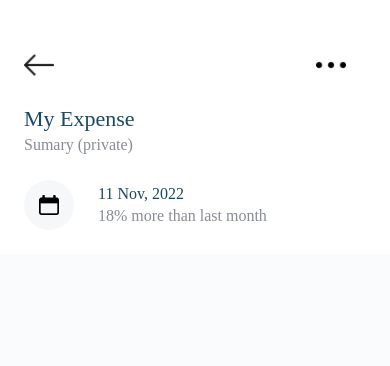
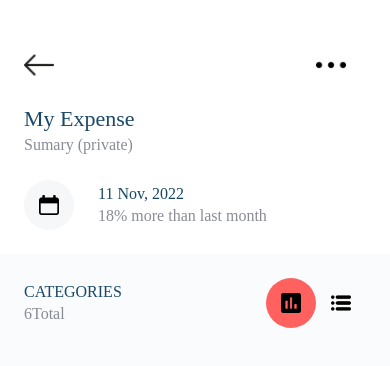
Before and after one commit to phucloc2107/Expense-Tracker, a React Native app: screen /Home in a window 390 px wide. Shown: the top 366 px of the page. Built offline with nearby package versions, Linux system fonts and the light colour scheme.

Commit message:
update Category Header

```diff
--- a/screens/Home.js
+++ b/screens/Home.js
@@ -1,9 +1,213 @@
-import React from 'react';
+import React, { useState } from 'react';
 import { View, Text, TouchableOpacity, Image } from 'react-native';
 
 import { COLORS, FONTS, SIZES, icons } from '../constants';
 
 const Home = () => {
+
+    // Dummy Date
+    const confirmStatus = "C"
+    const pendingStatus = "P"
+
+    let categoriesData = [
+        {
+            id: 1,
+            name: "Education",
+            icon: icons.education,
+            color: COLORS.yellow,
+            expenses: [
+                {
+                    id: 1,
+                    title: "Tuition Fee",
+                    description: "Tuition fee",
+                    location: "ByProgrammers' tuition center",
+                    total: 100.00,
+                    status: pendingStatus
+                },
+                {
+                    id: 2,
+                    title: "Arduino",
+                    description: "Hardward",
+                    location: "ByProgrammers' tuition center",
+                    total: 30.00,
+                    status: pendingStatus
+                },
+                {
+                    id: 3,
+                    title: "Javascript Books",
+                    description: "Javascript books",
+                    location: "ByProgrammers' Book Store",
+                    total: 20.00,
+                    status: confirmStatus
+                },
+                {
+                    id: 4,
+                    title: "PHP Books",
+                    description: "PHP books",
+                    location: "ByProgrammers' Book Store",
+                    total: 20.00,
+                    status: confirmStatus
+                }
+            ],
+        },
+        {
+            id: 2,
+            name: "Nutrition",
+            icon: icons.food,
+            color: COLORS.lightBlue,
+            expenses: [
+                {
+                    id: 5,
+                    title: "Vitamins",
+                    description: "Vitamin",
+                    location: "ByProgrammers' Pharmacy",
+                    total: 25.00,
+                    status: pendingStatus,
+                },
+
+                {
+                    id: 6,
+                    title: "Protein powder",
+                    description: "Protein",
+                    location: "ByProgrammers' Pharmacy",
+                    total: 50.00,
+                    status: confirmStatus,
+                },
+
+            ],
+        },
+        {
+            id: 3,
+            name: "Child",
+            icon: icons.baby_car,
+            color: COLORS.darkgreen,
+            expenses: [
+                {
+                    id: 7,
+                    title: "Toys",
+                    description: "toys",
+                    location: "ByProgrammers' Toy Store",
+                    total: 25.00,
+                    status: confirmStatus,
+                },
+                {
+                    id: 8,
+                    title: "Baby Car Seat",
+                    description: "Baby Car Seat",
+                    location: "ByProgrammers' Baby Care Store",
+                    total: 100.00,
+                    status: pendingStatus,
+                },
+                {
+                    id: 9,
+                    title: "Pampers",
+                    description: "Pampers",
+                    location: "ByProgrammers' Supermarket",
+                    total: 100.00,
+                    status: pendingStatus,
+                },
+                {
+                    id: 10,
+                    title: "Baby T-Shirt",
+                    description: "T-Shirt",
+                    location: "ByProgrammers' Fashion Store",
+                    total: 20.00,
+                    status: pendingStatus,
+                },
+            ],
+        },
+        {
+            id: 4,
+            name: "Beauty & Care",
+            icon: icons.healthcare,
+            color: COLORS.peach,
+            expenses: [
+                {
+                    id: 11,
+                    title: "Skin Care product",
+                    description: "skin care",
+                    location: "ByProgrammers' Pharmacy",
+                    total: 10.00,
+                    status: pendingStatus,
+                },
+                {
+                    id: 12,
+                    title: "Lotion",
+                    description: "Lotion",
+                    location: "ByProgrammers' Pharmacy",
+                    total: 50.00,
+                    status: confirmStatus,
+                },
+                {
+                    id: 13,
+                    title: "Face Mask",
+                    description: "Face Mask",
+                    location: "ByProgrammers' Pharmacy",
+                    total: 50.00,
+                    status: pendingStatus,
+                },
+                {
+                    id: 14,
+                    title: "Sunscreen cream",
+                    description: "Sunscreen cream",
+                    location: "ByProgrammers' Pharmacy",
+                    total: 50.00,
+                    status: pendingStatus,
+                },
+            ],
+        },
+        {
+            id: 5,
+            name: "Sports",
+            icon: icons.sports_icon,
+            color: COLORS.purple,
+            expenses: [
+                {
+                    id: 15,
+                    title: "Gym Membership",
+                    description: "Monthly Fee",
+                    location: "ByProgrammers' Gym",
+                    total: 45.00,
+                    status: pendingStatus,
+                },
+                {
+                    id: 16,
+                    title: "Gloves",
+                    description: "Gym Equipment",
+                    location: "ByProgrammers' Gym",
+                    total: 15.00,
+                    status: confirmStatus,
+                },
+            ],
+        },
+        {
+            id: 6,
+            name: "Clothing",
+            icon: icons.cloth_icon,
+            color: COLORS.red,
+            expenses: [
+                {
+                    id: 17,
+                    title: "T-Shirt",
+                    description: "Plain Color T-Shirt",
+                    location: "ByProgrammers' Mall",
+                    total: 20.00,
+                    status: pendingStatus,
+                },
+                {
+                    id: 18,
+                    title: "Jeans",
+                    description: "Blue Jeans",
+                    location: "ByProgrammers' Mall",
+                    total: 50.00,
+                    status: confirmStatus,
+                },
+            ],
+        }
+    ]
+
+    const [categories, setCategories] = React.useState(categoriesData);
+    const [viewMode, setViewMode] = React.useState("chart");
 
     function renderNavBar() {
         return (
@@ -90,6 +294,66 @@ const Home = () => {
         )
     }
 
+    function renderCategoryHeaderSection() {
+        return (
+            <View style={{
+                flexDirection: 'row',
+                justifyContent: 'space-between',
+                alignItems: 'center',
+                padding: SIZES.padding
+            }}>
+                {/* Title */}
+                <View >
+                    <Text style={{ color: COLORS.primary, ...FONTS.h3 }}>CATEGORIES</Text>
+                    <Text style={{ color: COLORS.darkgray, ...FONTS.body3 }}>{categories.length}Total</Text>
+                </View>
+
+                {/* Button */}
+                <View style={{ flexDirection: 'row' }}>
+                    <TouchableOpacity style={{
+                        alignItems: 'center',
+                        justifyContent: 'center',
+                        height: 50,
+                        width: 50,
+                        backgroundColor: viewMode == "chart" ? COLORS.secondary : null,
+                        borderRadius: 25
+                    }}
+                        onPress={() => setViewMode("chart")}>
+                        <Image
+                            source={icons.chart}
+                            resizeMode="contain"
+                            style={{
+                                width: 20,
+                                height: 20,
+                                tincolor: viewMode == "chart" ? COLORS.white : COLORS.darkgray
+                            }}
+                        />
+                    </TouchableOpacity>
+
+                    <TouchableOpacity style={{
+                        alignItems: 'center',
+                        justifyContent: 'center',
+                        height: 50,
+                        width: 50,
+                        backgroundColor: viewMode == "list" ? COLORS.secondary : null,
+                        borderRadius: 25
+                    }}
+                        onPress={() => setViewMode("list")}>
+                        <Image
+                            source={icons.menu}
+                            resizeMode="contain"
+                            style={{
+                                width: 20,
+                                height: 20,
+                                tincolor: viewMode == "list" ? COLORS.white : COLORS.darkgray
+                            }}
+                        />
+                    </TouchableOpacity>
+                </View>
+            </View>
+        )
+    }
+
     return (
         <View style={{ flex: 1, backgroundColor: COLORS.lightGray2 }}>
             {/*  Nav bar section */}
@@ -97,6 +361,9 @@ const Home = () => {
 
             {/* Header Section */}
             {renderHeader()}
+
+            {/* Category Header Section */}
+            {renderCategoryHeaderSection()}
         </View>
     )
 }
```
